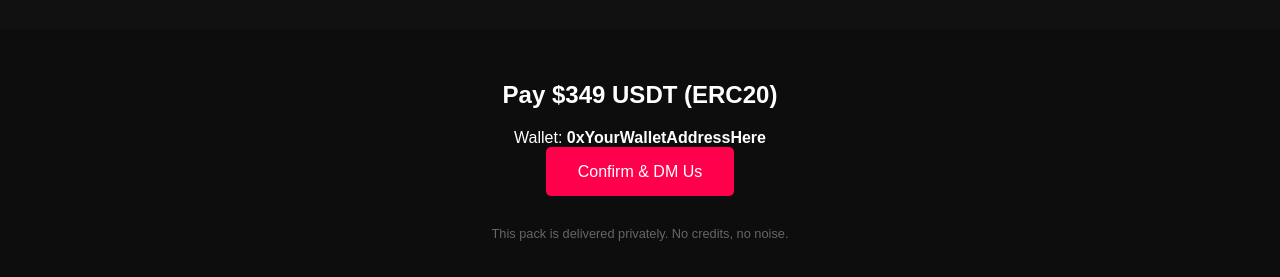
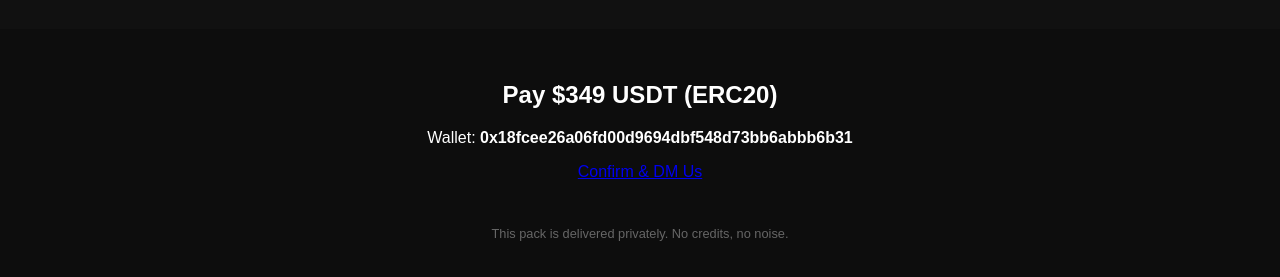
Before and after one commit to BharatB0210/Midnight, a plain HTML site: page index.html in a window 1280 px wide. Shown: the part 935-1212 px from the top of the page. Drawn offline with Linux system fonts and the light colour scheme.

Commit message:
Update 2

```diff
--- a/index.html
+++ b/index.html
@@ -97,8 +97,8 @@
 
   <section class="payment" id="payment">
     <h2>Pay $349 USDT (ERC20)</h2>
-    <p>Wallet: <strong>0xYourWalletAddressHere</strong></p>
-    <a class="cta-button" href="https://t.me/yourtelegramlink" target="_blank">Confirm & DM Us</a>
+    <p>Wallet: <strong>0x18fcee26a06fd00d9694dbf548d73bb6abbb6b31</strong></p>
+    <a href="https://t.me/+bEO0VXJQZ281YzNl" class="cta">Confirm & DM Us</a>
   </section>
 
   <footer class="trust">
```
